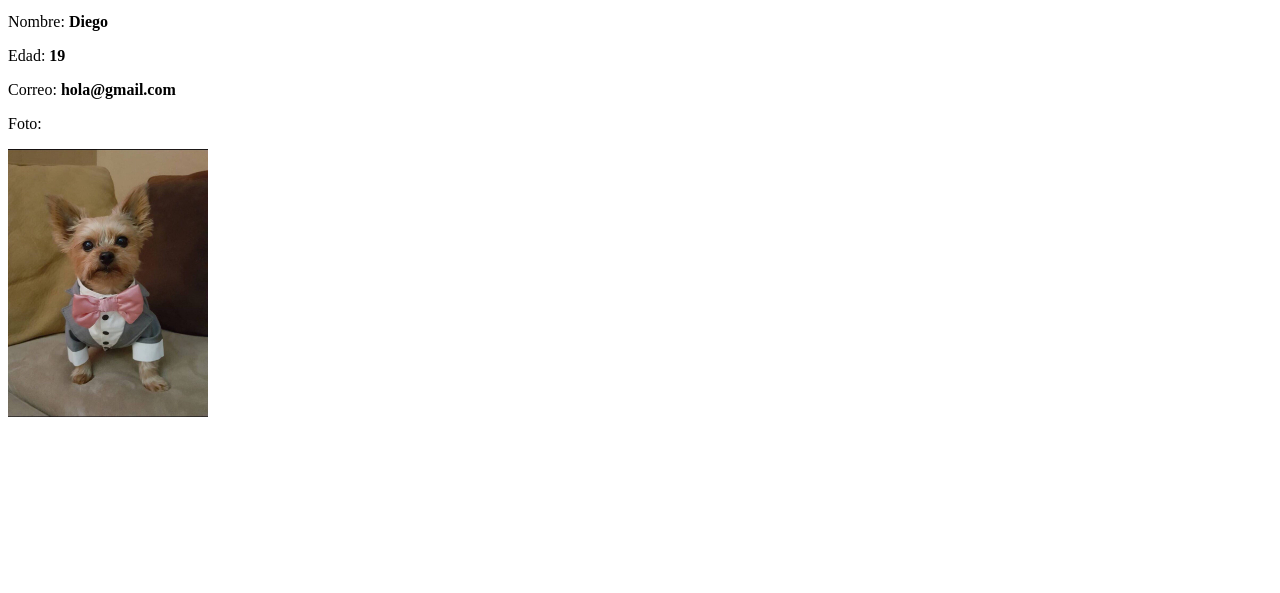
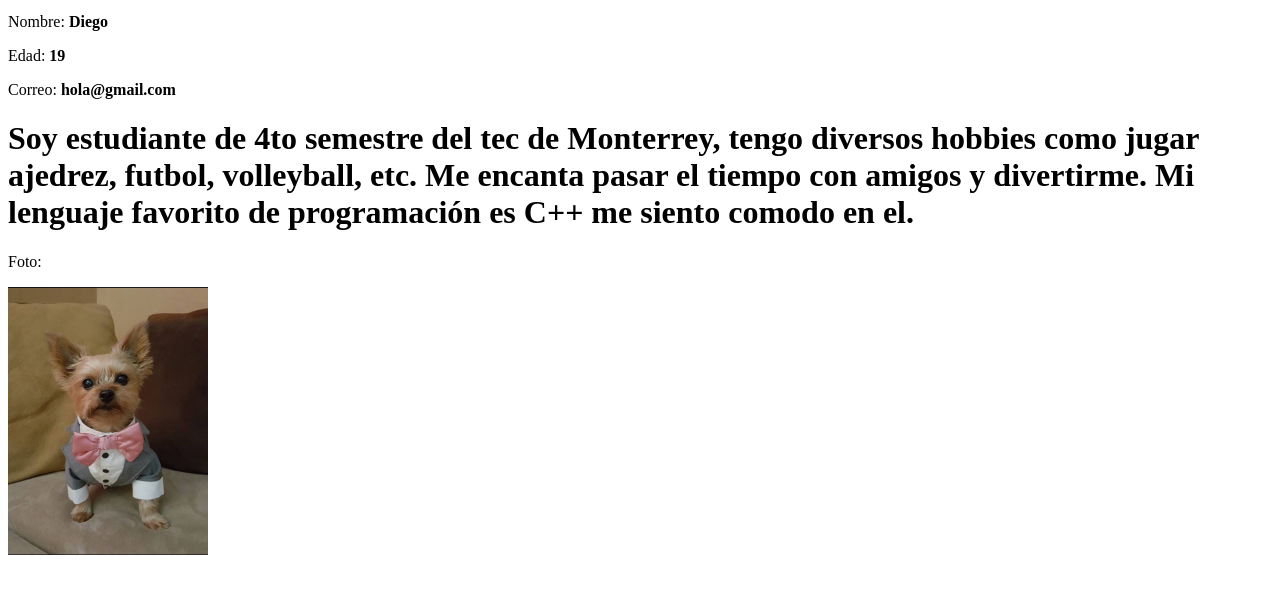
Before and after one commit to diegogarciagzz/PrimerHTML, a website: page public/profile.html in a window 1280 px wide. Shown: the part 101-694 px from the top of the page. Drawn offline with Linux system fonts and the light colour scheme.

Commit message:
Ultimo commit

```diff
--- a/public/profile.html
+++ b/public/profile.html
@@ -17,6 +17,10 @@
   <p>Nombre: <strong>Diego</strong></p>
   <p>Edad: <strong>19</strong></p>
   <p>Correo: <strong>hola@gmail.com</strong></p>
+  <h1>Soy estudiante de 4to semestre del tec de Monterrey,
+    tengo diversos hobbies como jugar ajedrez, futbol, volleyball, etc.
+  Me encanta pasar el tiempo con amigos y divertirme. Mi lenguaje favorito de programación es C++ me siento
+comodo en el. </h1>
   <p>Foto:</p>
   <img src="/public/src/f30df3d60abf3adf8ee3d0d8a999f1ce.jpg" alt="Foto de perfil" width="200">
 </body>
--- a/repo.txt
+++ b/repo.txt
@@ -0,0 +1 @@
+https://github.com/diegogarciagzz/PrimerHTML
```
